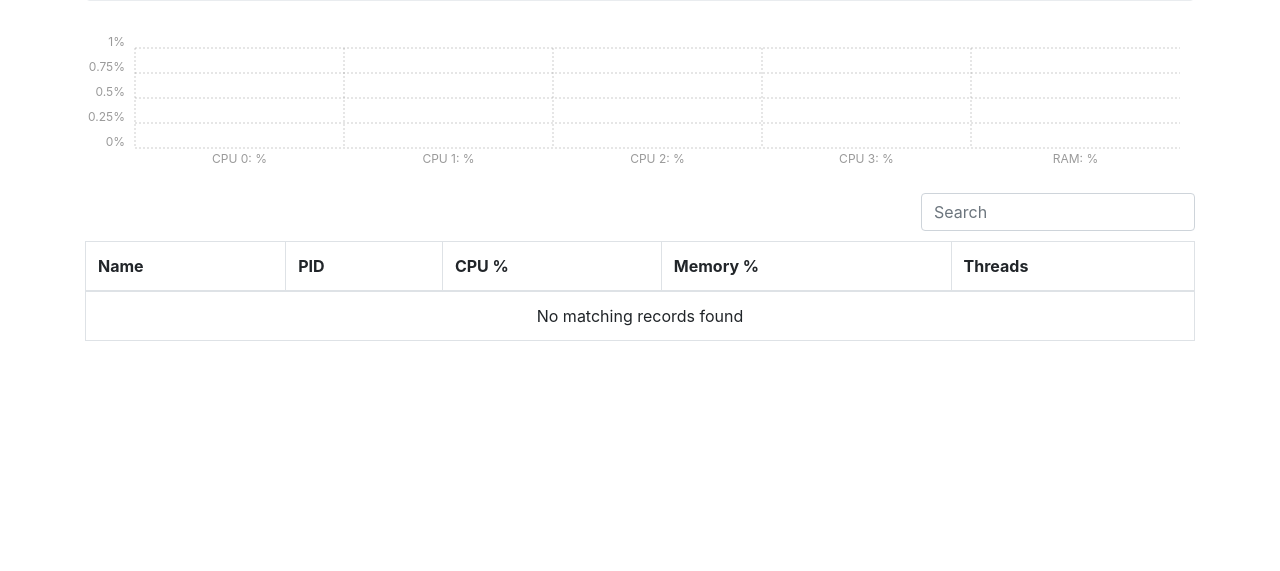
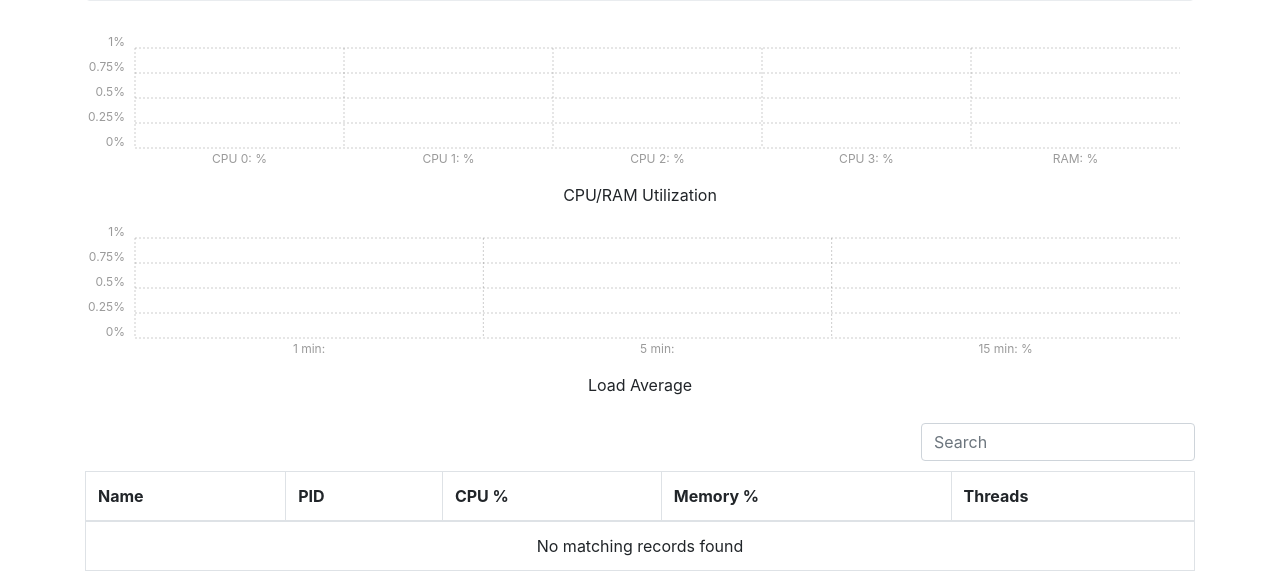
Before and after one commit to AlexKShah/MSCS710, a Python web app: template limon/flask/templates/index.html in a window 1280 px wide. Shown: the part 229-800 px from the top of the page. Run offline with Jinja, Linux system fonts and the light colour scheme; the template is opened without the code that fills it, so the values that code supplies are empty.

Commit message:
Add cool new graphs

```diff
--- a/limon/flask/limon.py
+++ b/limon/flask/limon.py
@@ -42,9 +42,11 @@ def index():
     p = psutil.Process()
     with p.oneshot():
       cpunow = psutil.cpu_percent(interval=0.1, percpu=True)
+      psutil.getloadavg()
+      cpuavg=psutil.getloadavg()
       ramnow = psutil.virtual_memory()[2]
-    data = Metrics.query.all()
-    return render_template('index.html', data=data, cpunow=cpunow, ramnow=ramnow)
+    data = Metrics.query.order_by(Metrics.cpu_percent.desc())
+    return render_template('index.html', data=data, cpunow=cpunow, ramnow=ramnow, cpuavg=cpuavg)
 
 if __name__ == "__main__":
     app.run(host = '0.0.0.0',port=5000,DEBUG=TRUE)
--- a/limon/flask/templates/index.html
+++ b/limon/flask/templates/index.html
@@ -23,6 +23,9 @@
       <h2>Dashboard</h2>
     </div>
     <div class="ct-chart" id="chart1"></div>
+    <p>CPU/RAM Utilization</p>
+    <div class="ct-chart" id="chart2"></div>
+    <p>Load Average</p>
   </div>
 
   <script type="text/javascript">
@@ -30,6 +33,25 @@
       labels: ['CPU 0: {{cpunow[0]}}%', 'CPU 1: {{cpunow[1]}}%', 'CPU 2: {{cpunow[2]}}%','CPU 3: {{cpunow[3]}}%', 'RAM: {{ramnow}}%'],
       series: [
         [ {{cpunow[0]}}, {{cpunow[1]}}, {{cpunow[2]}}, {{cpunow[3]}}, {{ramnow}} ]
+      ]
+    }, {
+      stackBars: false,
+      axisY: {
+        labelInterpolationFnc: function(value) {
+          return (value) + '%';
+        }
+      }
+    }).on('draw', function(data) {
+      if(data.type === 'bar') {
+        data.element.attr({
+          style: 'stroke-width: 30px'
+        });
+      }
+    });
+    new Chartist.Bar('#chart2', {
+      labels: ['1 min: {{cpuavg[0]}}', '5 min: {{cpuavg[1]}}', '15 min: {{cpuavg[2]}}%'],
+      series: [
+        [ {{cpuavg[0]}}, {{cpuavg[1]}}, {{cpuavg[2]}} ]
       ]
     }, {
       stackBars: false,
```
